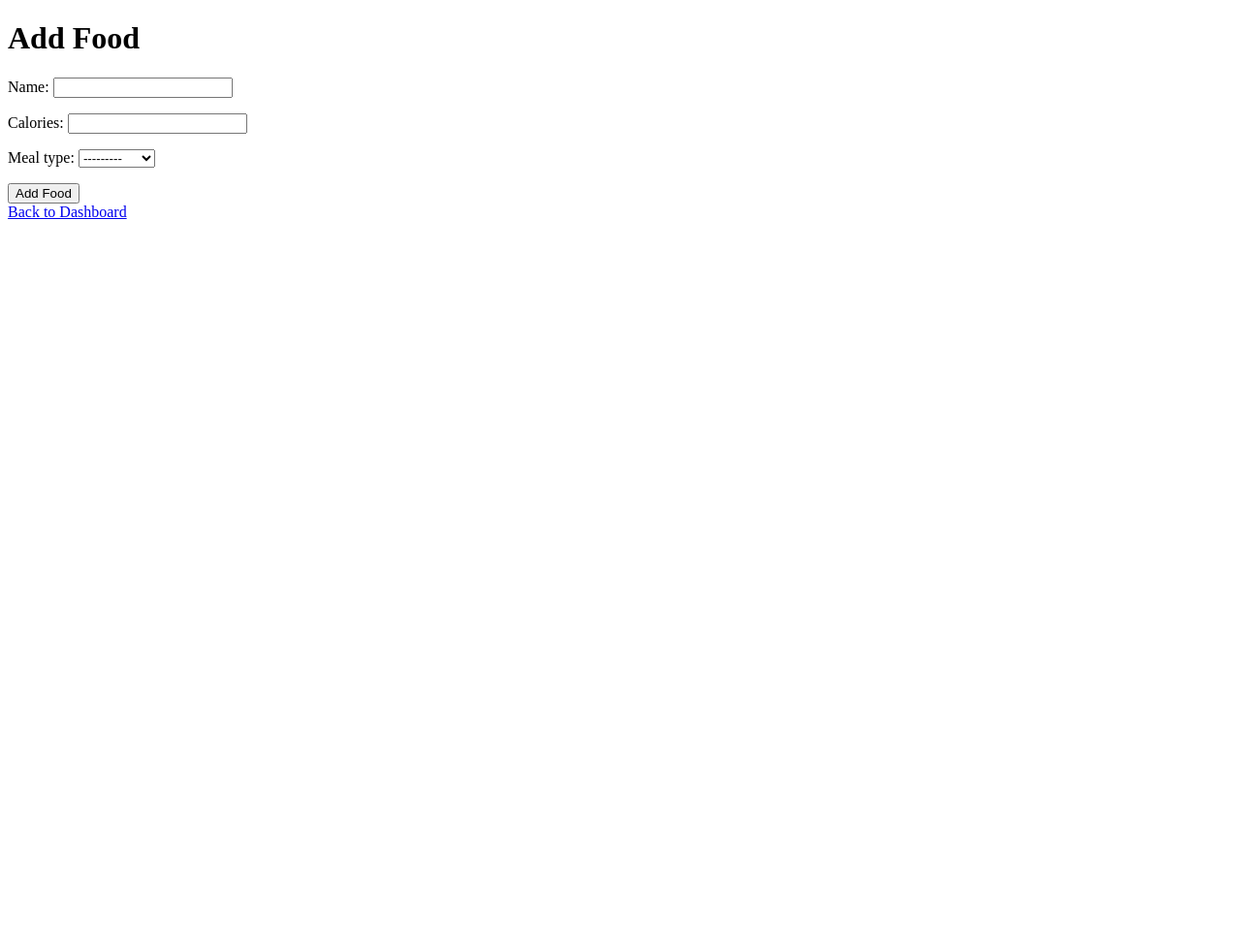
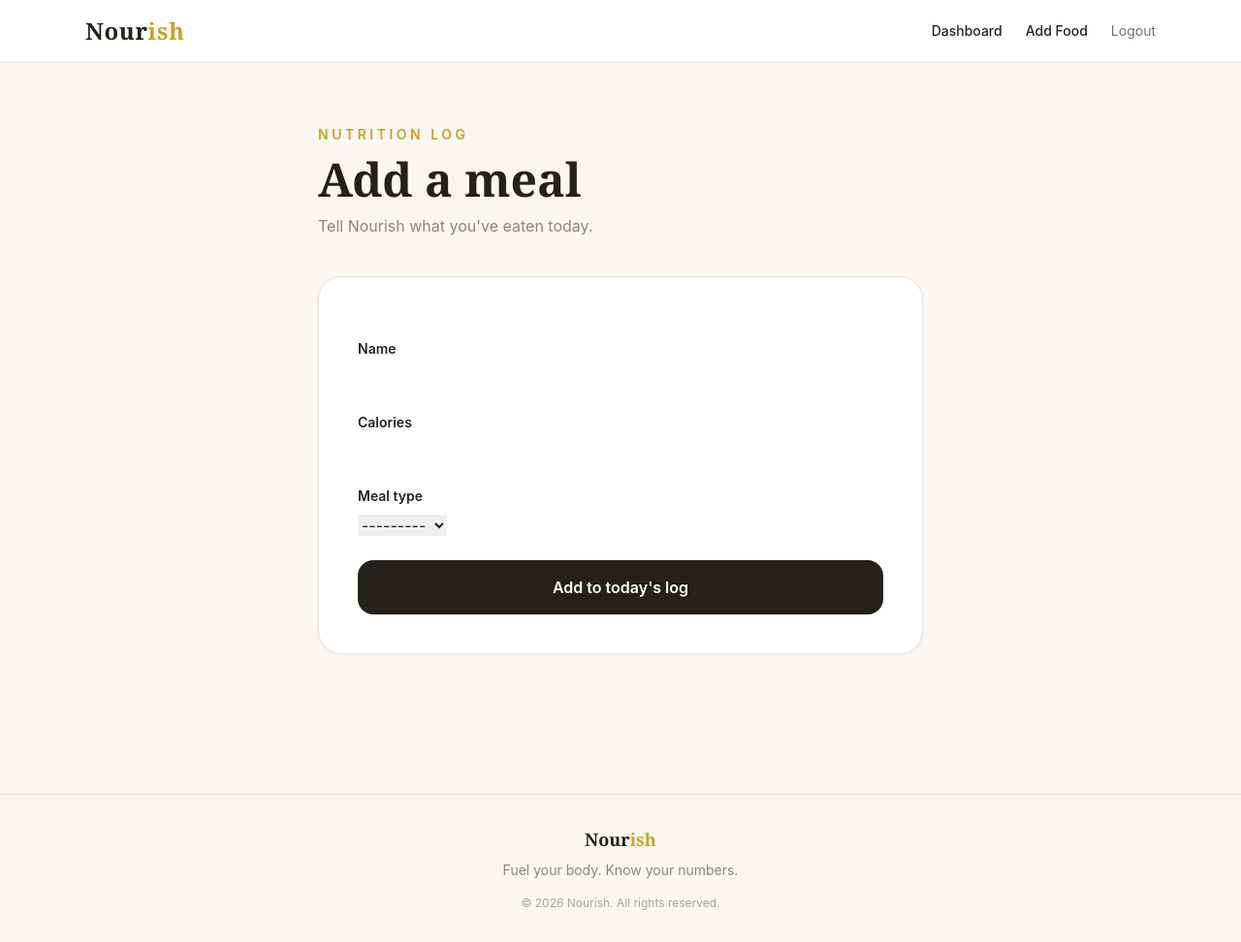
Before and after one commit to AbbieJonnes/Nourish, a Django app: page /add-food/ in a window 1280 px wide. Shown: the whole page at 97% size. Before the commit the page ends 226 px from the top, so only its background shows below. Run offline with Django 5.2, Linux system fonts and the light colour scheme; the visitor is signed in with stand-in values (Sample User, id 1); some libraries are stand-ins or nearby versions.

Commit message:
update:update the add_food.html file by adding the styling in it

```diff
--- a/calorie_tracker/templates/calorie_tracker/add_food.html
+++ b/calorie_tracker/templates/calorie_tracker/add_food.html
@@ -1,24 +1,64 @@
-<!DOCTYPE html>
-<html lang="en">
-<head>
-    <meta charset="UTF-8">
-    <meta name="viewport" content="width=device-width, initial-scale=1.0">
-    <title>Add Food | Nourish</title>
-</head>
+{% extends 'calorie_tracker/base.html' %}
 
-<body>
+{% block title %}Add Food | Nourish{% endblock %}
 
-    <h1>Add Food</h1>
+{% block content %}
 
-    <form method="POST">
-        {% csrf_token %}
+<div class="max-w-2xl mx-auto px-6 py-16">
 
-        {{ form.as_p }}
+    <div class="mb-10">
 
-        <button type="submit">Add Food</button>
-    </form>
+        <p class="text-sm uppercase tracking-[0.25em] text-nourish-gold font-semibold">
+            Nutrition log
+        </p>
 
-    <a href="{% url 'dashboard' %}">Back to Dashboard</a>
+        <h1 class="text-4xl md:text-5xl font-serif font-bold mt-3">
+            Add a meal
+        </h1>
 
-</body>
-</html>
+        <p class="text-nourish-muted mt-3">
+            Tell Nourish what you've eaten today.
+        </p>
+
+    </div>
+
+
+    <div class="bg-white rounded-3xl border border-stone-200 p-8 md:p-10 shadow-sm">
+
+        <form method="POST" class="space-y-6">
+
+            {% csrf_token %}
+
+            {% for field in form %}
+
+            <div>
+
+                <label class="block text-sm font-semibold mb-2">
+                    {{ field.label }}
+                </label>
+
+                {{ field }}
+
+                {% if field.errors %}
+                    <p class="text-red-500 text-sm mt-2">
+                        {{ field.errors.0 }}
+                    </p>
+                {% endif %}
+
+            </div>
+
+            {% endfor %}
+
+
+            <button type="submit"
+                    class="w-full bg-nourish-dark text-white py-4 rounded-2xl font-semibold hover:bg-nourish-gold transition">
+                Add to today's log
+            </button>
+
+        </form>
+
+    </div>
+
+</div>
+
+{% endblock %}
```
